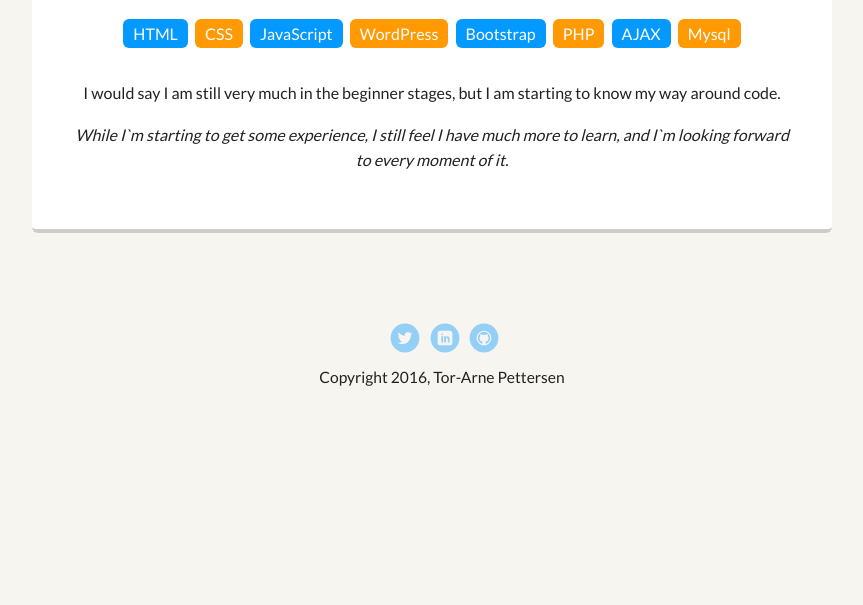
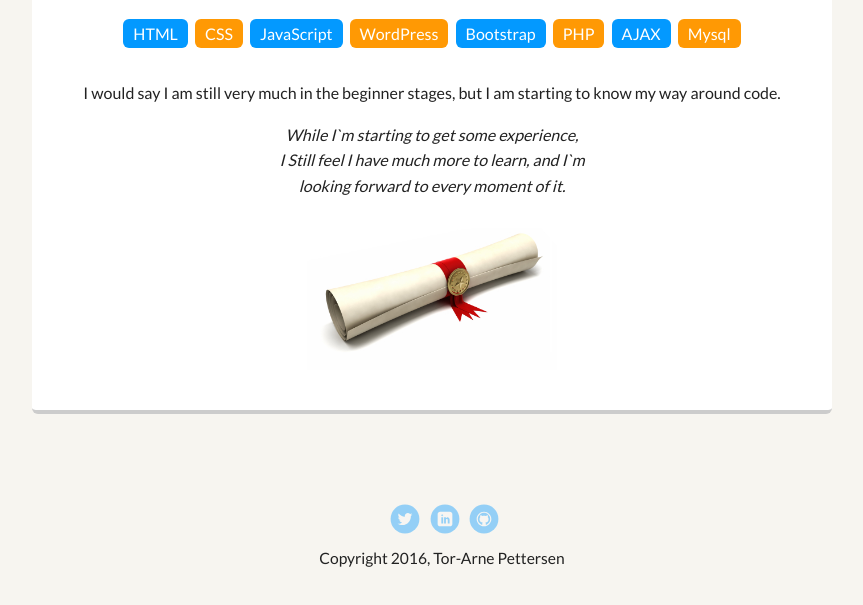
Before and after one commit to tapettersen/Personal-Profile-Page, a plain HTML site: page Experience.html in a window 1280 px wide. Shown: the part 663-1268 px from the top of the page, without its empty margins (208-1071 px from the left). Before the commit the page ends 1145 px from the top, so only its background shows below. Drawn offline with Linux system fonts and the light colour scheme.

Commit message:
Images added
Images added to dards

```diff
--- a/Experience.html
+++ b/Experience.html
@@ -40,7 +40,9 @@
                 <li>Mysql</li>
             </ul>
             <p>I would say I am still very much in the beginner stages, but I am starting to know my way around code.</p>
-            <p><i>While I`m starting to get some experience, I still feel I have much more to learn, and I`m looking forward to every moment of it.</i></p>
+            <p><i>While I`m starting to get some experience,<br>I Still feel I have much more to learn, and I`m <br>looking forward to every moment of it.</i></p>
+
+            <img src="images/scrollcert.jpg" alt="Certification Scroll" class="scroll" width="250px">
         </div>
 
 
--- a/css/experience-styles.css
+++ b/css/experience-styles.css
@@ -83,6 +83,7 @@ header .profile-image {
     height: 150px;
     border-radius: 50%;
     border: 3px solid #008AD9;
+    box-shadow: 1px 1px 5px #888888;
     transition: all .5s;
 }
 
@@ -142,6 +143,11 @@ footer {
     width: 100%;
     min-height: 30px;
     padding: 20px 0 40px 20px;
+}
+
+.scroll {
+    display: block;
+    margin: 0 auto;
 }
 
 footer .copyright {
```
Also changed, not shown: css/styles.css (+7 -0 lines), index.html (+2 -0 lines), images/norwegian-flag.jpg (added), images/scrollcert.jpg (added).
